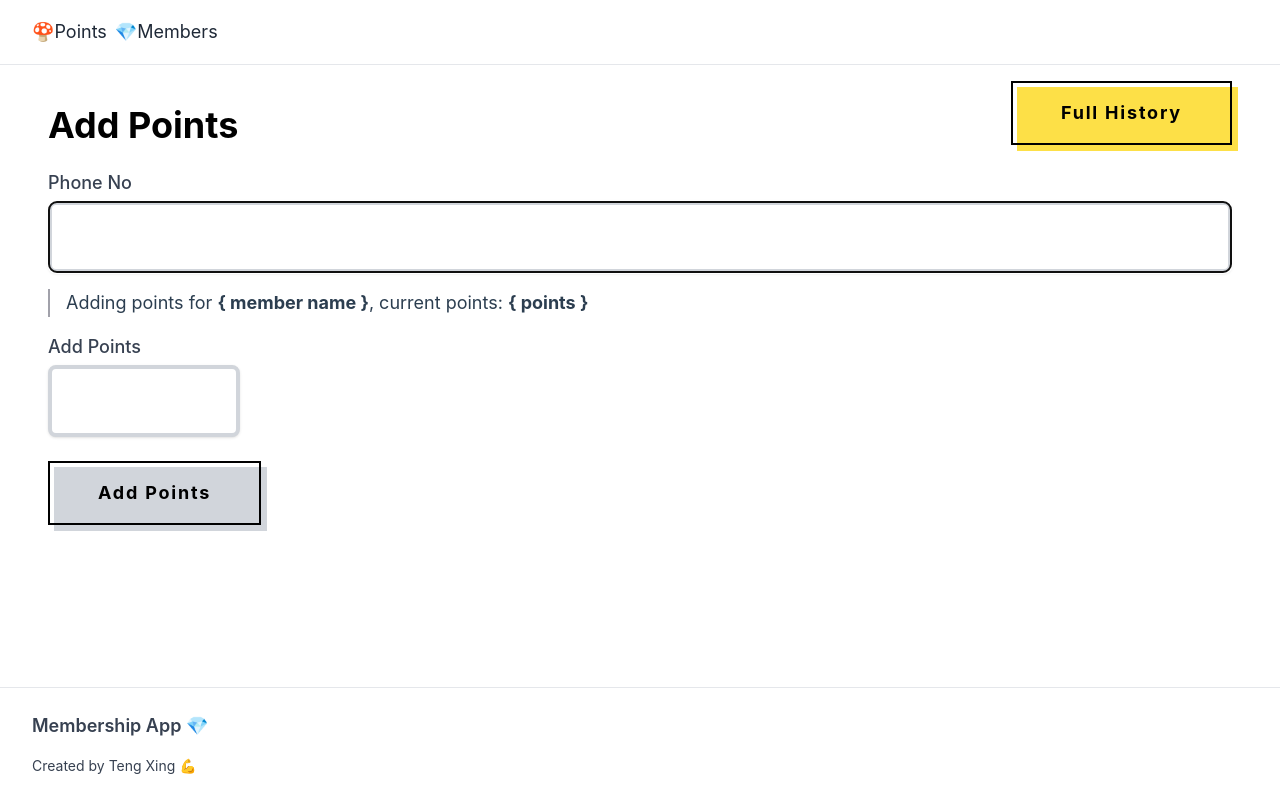
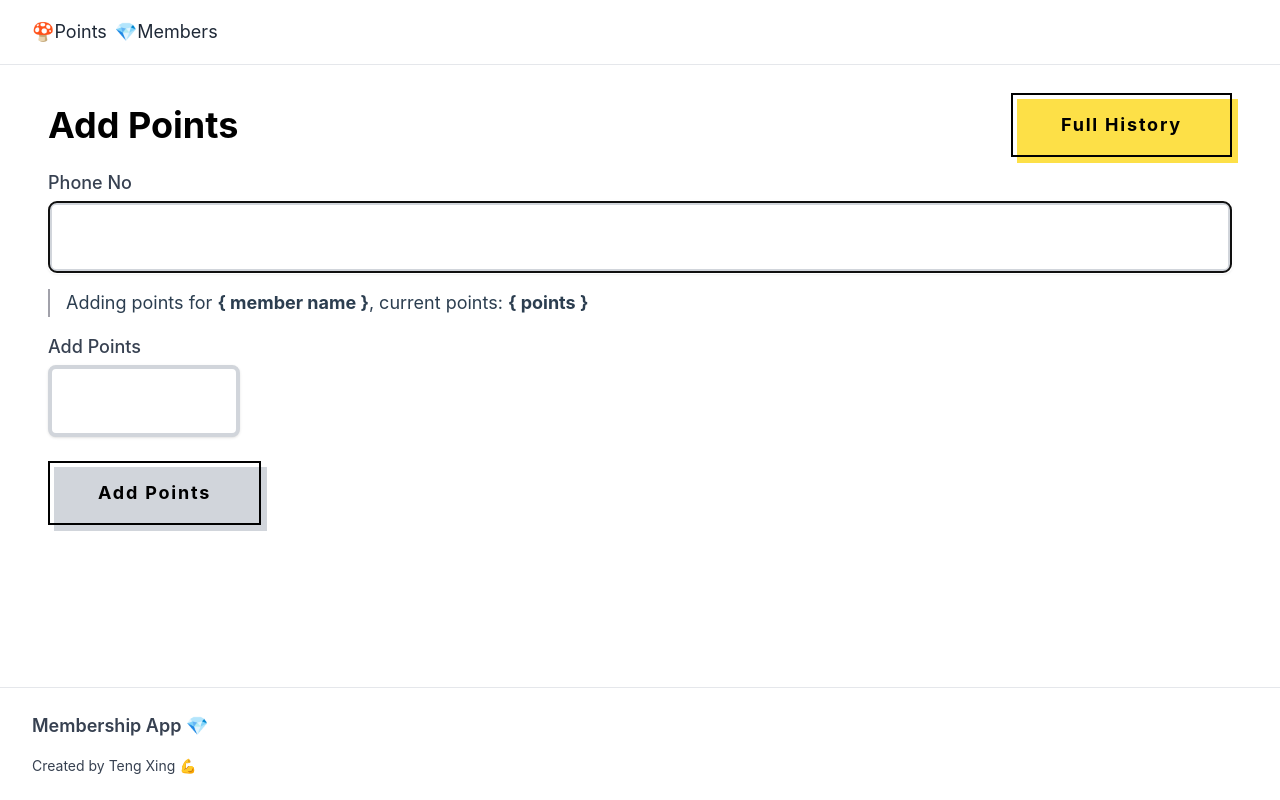
Before and after one commit to tengxing-tan/vue-mem, a Vue app: page / in a window 1280 px wide. Built offline with nearby package versions, Linux system fonts and the light colour scheme.

Commit message:
fixed point view button issue

```diff
--- a/src/views/point/PointView.vue
+++ b/src/views/point/PointView.vue
@@ -55,7 +55,7 @@
       </div>
     </AppModal>
 
-    <div class="flex justify-between">
+    <div class="flex justify-between items-center">
       <h1 class="text-4xl font-bold py-6 text-black">Add Points</h1>
       <RouterLink to="/point/history">
         <AppButton type="button" bg-color="yellow">Full History</AppButton>
```
